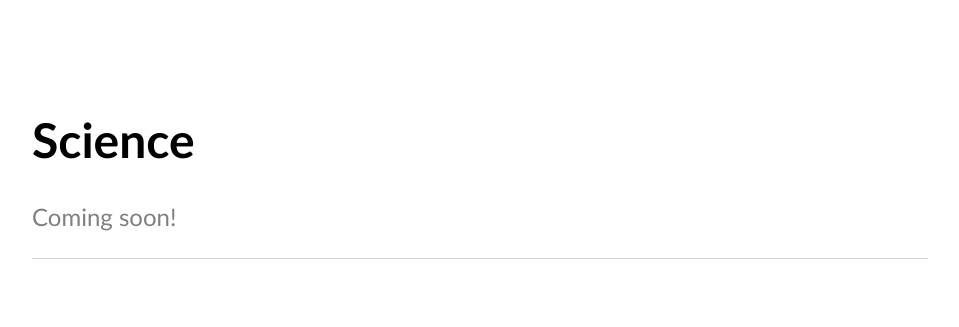
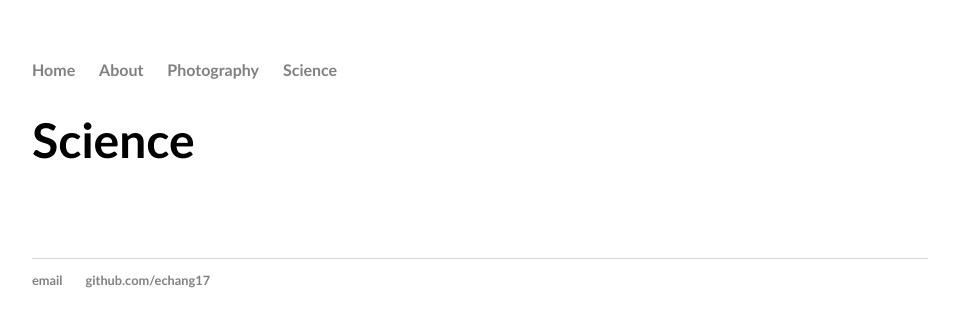
Before and after one commit to echang17/echang17.github.io, a Jekyll site: the page built from science/index.html, in a window 1280 px wide. Shown: the top 327 px of the page, without its empty margins (160-1119 px from the left). Built offline with Jekyll 4.4.1, drawn with Linux system fonts in a browser that asks for light colours.

Commit message:
Update main.css

```diff
--- a/css/main.css
+++ b/css/main.css
@@ -14,7 +14,7 @@ nav ul li, footer ul li {
 }
 a {
     text-decoration: none;
-    color: #ffffff;
+    color: grey;
 }
 a:hover {
     text-decoration: underline;
@@ -27,7 +27,7 @@ p {
     font-size: 1.5em;
     font-family: 'Trebuchet MS', Helvetica, sans-serif;
     line-height: 1.4em;
-    color: grey;
+    color: #ffffff;
 }
 footer {
     border-top: 1px solid #d5d5d5;
```
